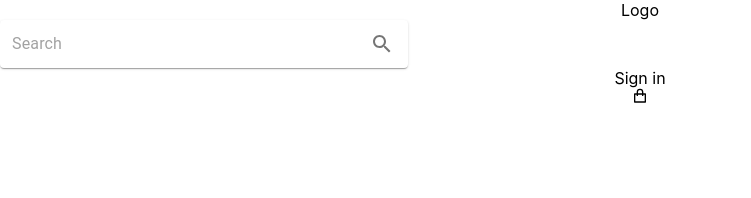
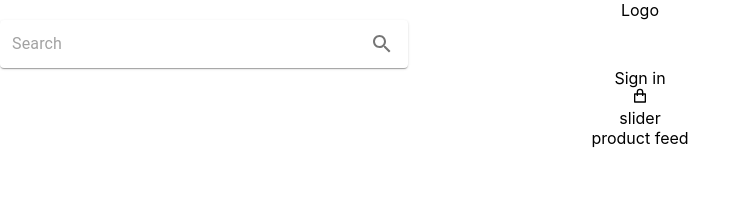
Before and after one commit to nasrah01/react-ecommerce, a React (Create React App) app: page / in a window 1280 px wide. Shown: the top 198 px of the page, without its empty margins (0-751 px from the left). Built offline with nearby package versions, Linux system fonts and the light colour scheme; no server answers.

Commit message:
add api call

```diff
--- a/package.json
+++ b/package.json
@@ -3,10 +3,7 @@
   "version": "0.1.0",
   "private": true,
   "dependencies": {
-    "@emotion/react": "^11.8.1",
-    "@emotion/styled": "^11.8.1",
     "@mui/icons-material": "^5.4.2",
-    "@mui/material": "^5.4.3",
     "@testing-library/jest-dom": "^5.16.2",
     "@testing-library/react": "^12.1.3",
     "@testing-library/user-event": "^13.5.0",
--- a/src/App.js
+++ b/src/App.js
@@ -1,12 +1,12 @@
 import './App.css';
-import Layout from './components/Layout'
+import Header from './components/Header';
+import Home from './pages/home'
 
-function App({Component, pageProps}) {
+function App() {
   return (
     <div className="App">
-      <Layout>
-        <Component {...pageProps} />
-      </Layout>
+      <Header />
+      <Home />
     </div>
   );
 }
--- a/src/components/Layout.jsx
+++ /dev/null
@@ -1,13 +0,0 @@
-import Header from './Header'
-
-const layout = ({children}) => {
-  return (
-    <>
-      <Header>
-        {children}
-      </Header>
-    </>
-  )
-}
-
-export default layout
--- a/src/components/SearchBar.jsx
+++ b/src/components/SearchBar.jsx
@@ -1,4 +1,3 @@
-import React from 'react'
 import Paper from '@mui/material/Paper';
 import InputBase from '@mui/material/InputBase';
 import IconButton from '@mui/material/IconButton';
@@ -10,7 +9,7 @@ const SearchBar = () => {
     <div>
       <Paper
         component="form"
-        sx={{ p: "2px 4px", display: "flex", alignItems: "center", width: 400 }}
+        sx={{ p: "2px 4px", display: "flex",  width: 400 }}
       >
         <InputBase
           sx={{ ml: 1, flex: 1 }}
--- a/src/index.js
+++ b/src/index.js
@@ -4,8 +4,6 @@ import './index.css';
 import App from './App';
 
 ReactDOM.render(
-  <React.StrictMode>
-    <App />
-  </React.StrictMode>,
+    <App />,
   document.getElementById('root')
 );
--- /dev/null
+++ b/src/pages/home.jsx
@@ -0,0 +1,29 @@
+import React, { useEffect, useState} from 'react'
+
+export const Home = () => {
+
+  const [result, setResult] = useState([]);
+
+  useEffect(() => {
+    const getData = async () => {
+      const response = await fetch(
+        "https://fakestoreapi.com/products?limit=4&sort=desc"
+      );
+
+      const data = await response.json();
+      setResult(data);
+    };
+    getData();
+  }, []);
+
+  console.log(result)
+
+  return (
+    <div>
+      <div>slider</div>
+      <div>product feed</div>
+    </div>
+  )
+}
+
+export default Home
```
Also changed, not shown: 1 other file (tests, documents, lock files or other folders).
